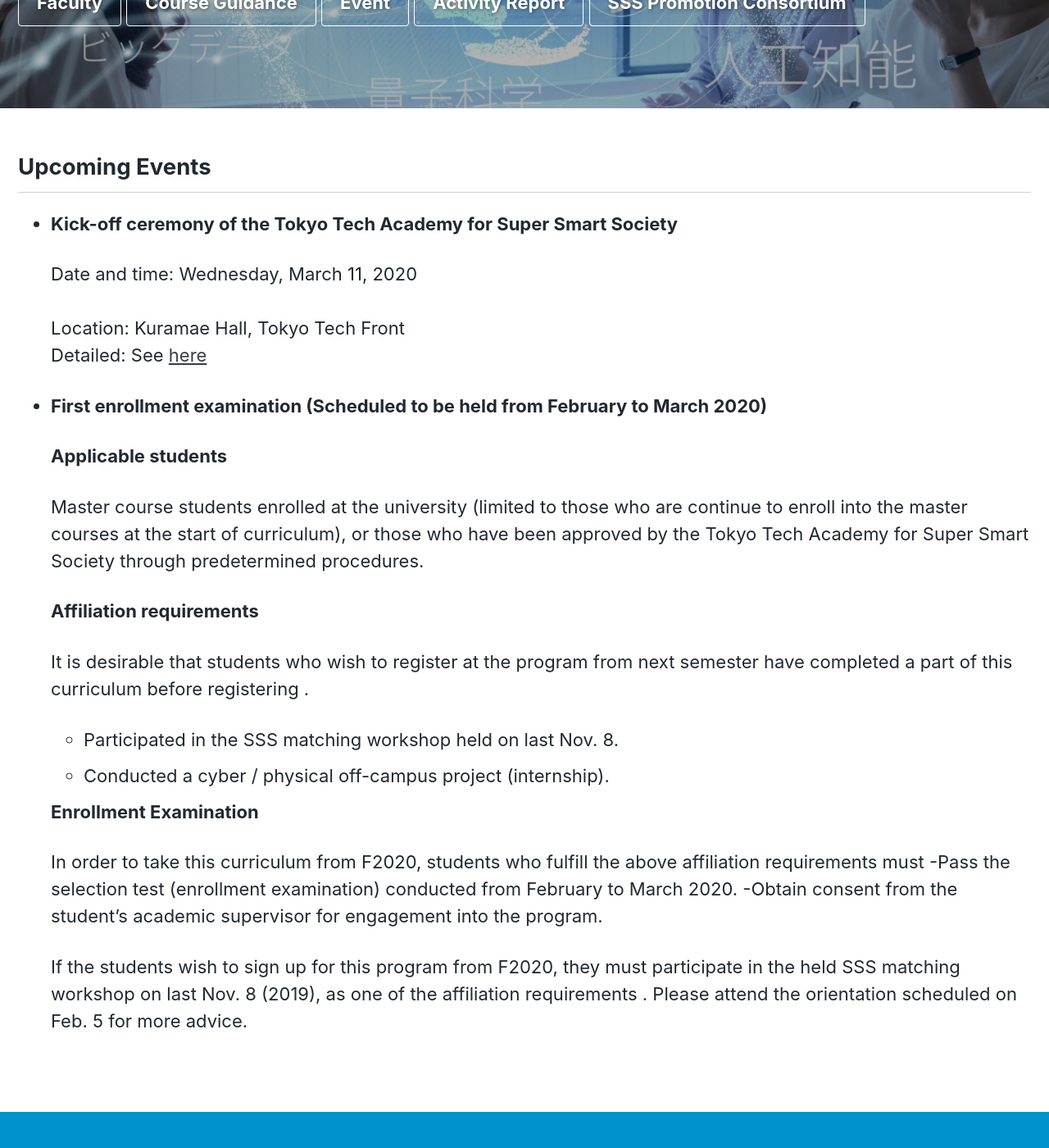
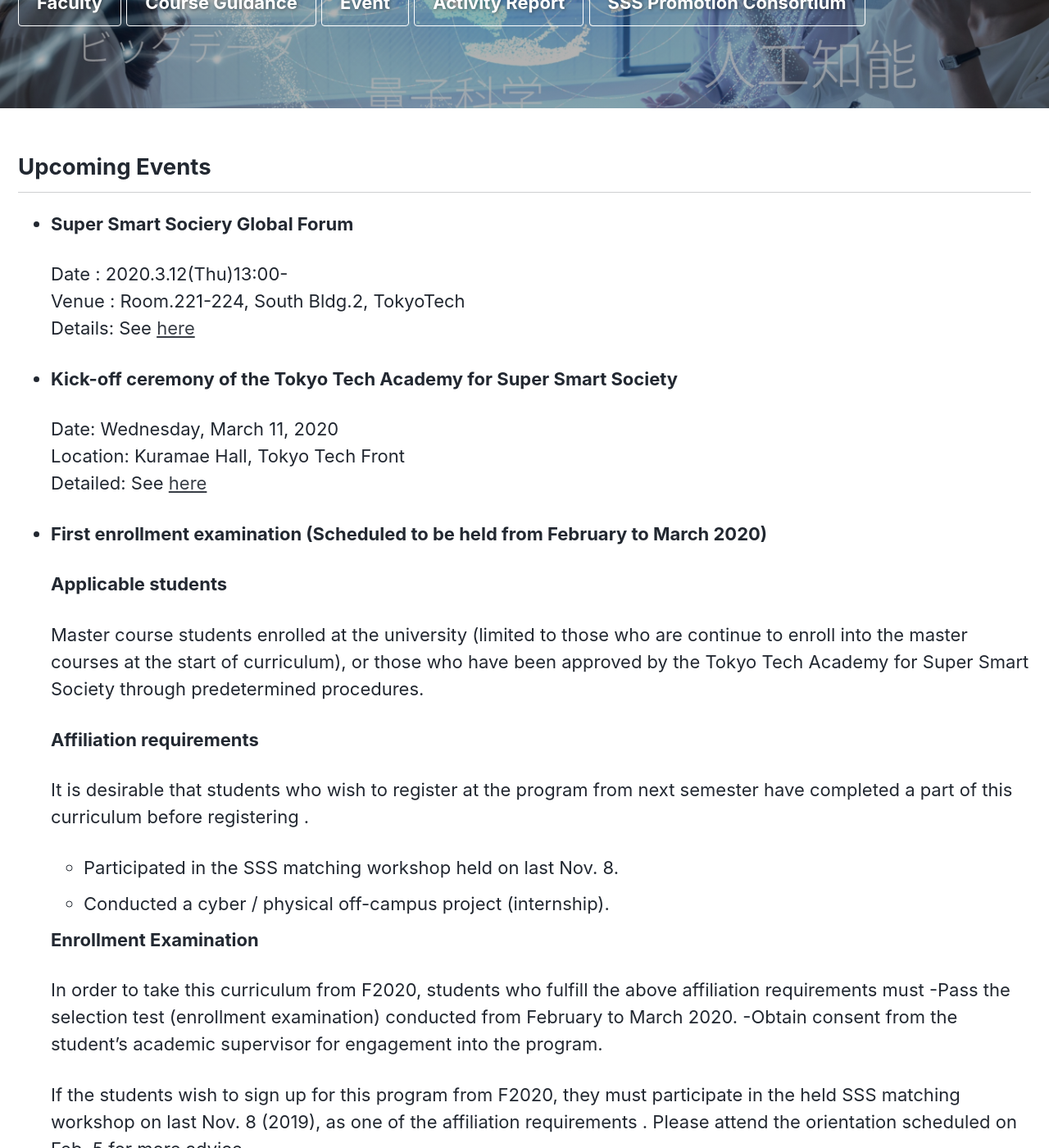
Before and after one commit to fl1d/w0ex.github.io, a Jekyll site: the page built from _pages/event_en.md, in a window 1280 px wide and 1400 px high, scrolled down 333 px. Shown: the whole window at 82% size. Built offline with Jekyll 4.4.1, drawn with Linux system fonts in a browser that asks for light colours; cached includes are drawn as plain includes; nearby versions of some CDN libraries; some of the changed text lies outside the part shown.

Commit message:
global forum en

```diff
--- a/_pages/event_en.md
+++ b/_pages/event_en.md
@@ -30,9 +30,15 @@ header:
 
 ## Upcoming Events
 
+* **Super Smart Sociery Global Forum**
+
+  Date : 2020.3.12(Thu)13:00-<br>
+  Venue : Room.221-224, South Bldg.2, TokyoTech<br>
+  Details: See [here](/global_forum_en/)
+
 * **Kick-off ceremony of the Tokyo Tech Academy for Super Smart Society**
 
-  Date and time: Wednesday, March 11, 2020<br>
+  Date: Wednesday, March 11, 2020<br>
   Location: Kuramae Hall, Tokyo Tech Front<br>
   Detailed: See [here](/kick-off-en)
 
@@ -55,3 +61,10 @@ header:
   -Obtain consent from the student’s academic supervisor for engagement into the program.
 
   If the students wish to sign up for this program from F2020, they must participate in the held SSS matching workshop on last Nov. 8 (2019), as one of the affiliation requirements . Please attend the orientation scheduled on Feb. 5 for more advice.
+
+
+* **2nd Orientation**
+
+  Date: Wednesday, Fe. 5, 2020<br>
+  Location: Lecture Theater W531, Ookayama Campus, TokyoTech<br>
+  Detailed: See [here](https://www.sss.e.titech.ac.jp/event-wise-orientation-20200205/)
```
Also changed, not shown: _pages/global_forum_en.md (added, +72 -0 lines), _pages/kick-off_en.md (+2 -2 lines).
